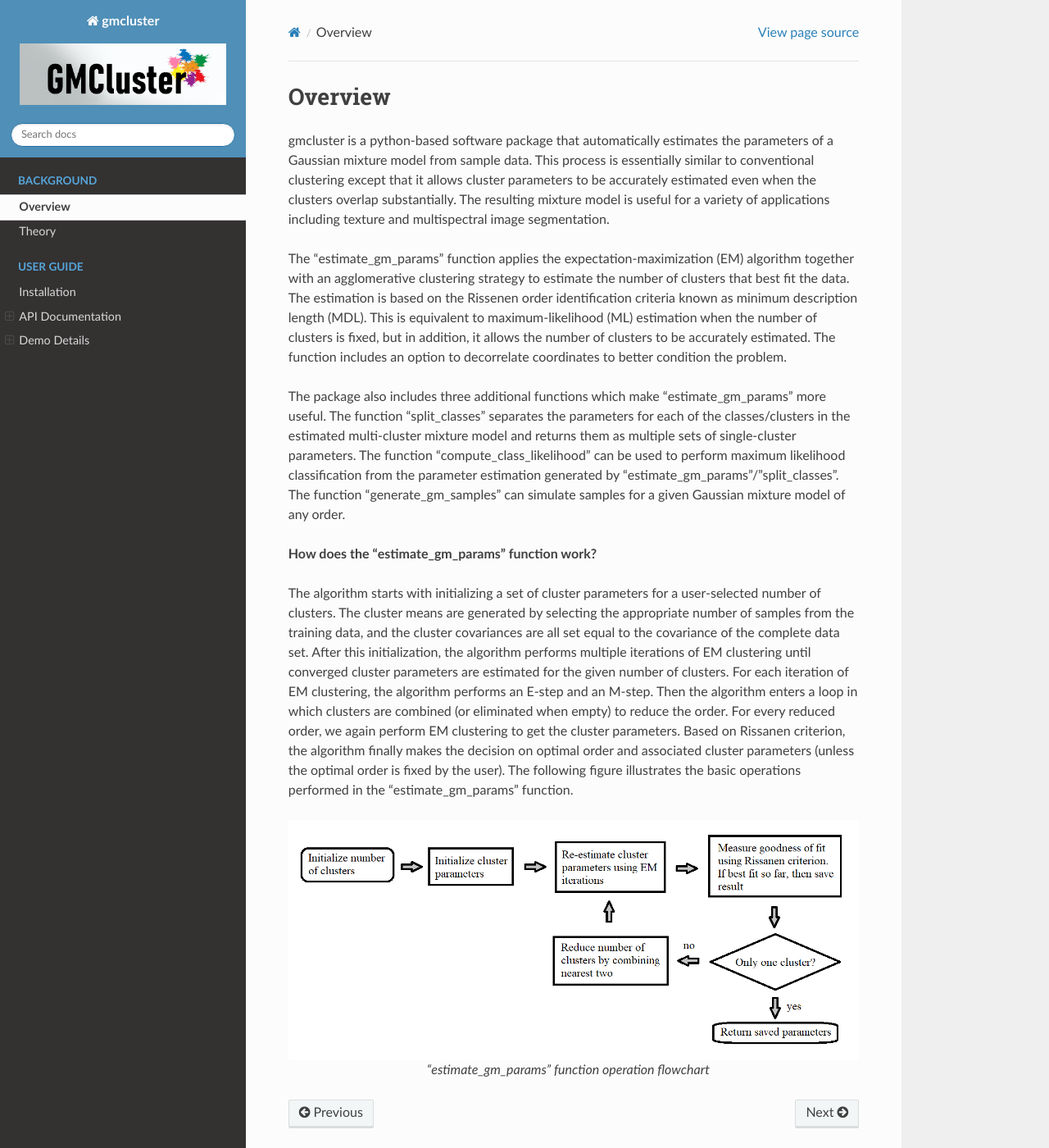
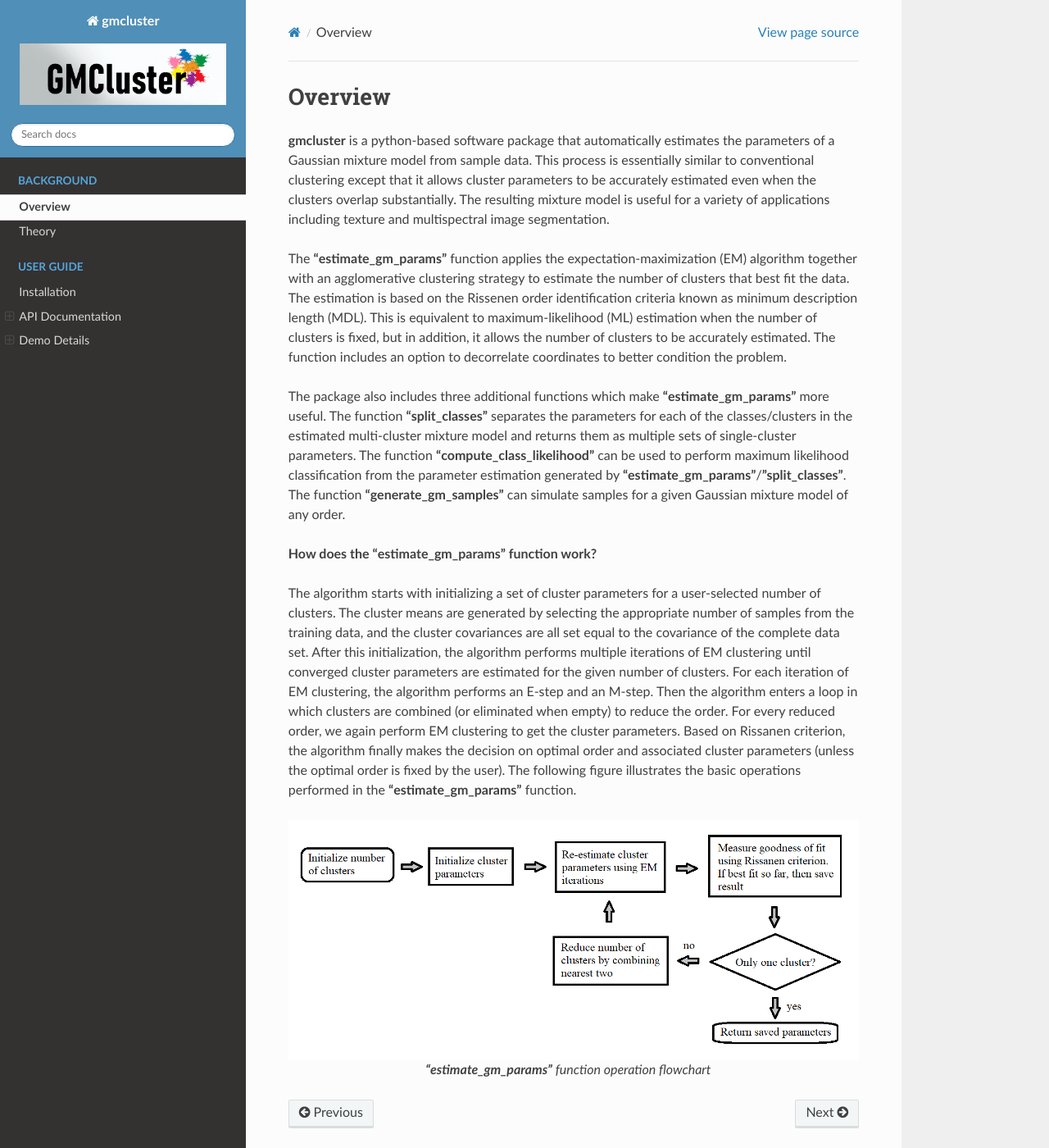
Before and after one commit to cabouman/gmcluster, a Sphinx documentation site: the page built from docs/source/overview.rst, in a window 1280 px wide and 1400 px high. Shown: the whole window at 82% size. Built offline with Sphinx 7.4.7 and the Read the Docs theme 2.0.0, drawn with Linux system fonts in a browser that asks for light colours; pages that are not in the unit, such as notebooks, are missing from menus.

```diff
--- a/docs/source/overview.rst
+++ b/docs/source/overview.rst
@@ -2,20 +2,20 @@
 Overview
 ========
 
-gmcluster is a python-based software package that automatically estimates the parameters of a Gaussian mixture model from sample data. This process is essentially similar to conventional clustering except that it allows cluster parameters to be accurately estimated even when the clusters overlap substantially. The resulting mixture model is useful for a variety of applications including texture and multispectral image segmentation.
+**gmcluster** is a python-based software package that automatically estimates the parameters of a Gaussian mixture model from sample data. This process is essentially similar to conventional clustering except that it allows cluster parameters to be accurately estimated even when the clusters overlap substantially. The resulting mixture model is useful for a variety of applications including texture and multispectral image segmentation.
 
-The "estimate_gm_params" function applies the expectation-maximization (EM) algorithm together with an agglomerative clustering strategy to estimate the number of clusters that best fit the data. The estimation is based on the Rissenen order identification criteria known as minimum description length (MDL). This is equivalent to maximum-likelihood (ML) estimation when the number of clusters is fixed, but in addition, it allows the number of clusters to be accurately estimated. The function includes an option to decorrelate coordinates to better condition the problem.
+The **"estimate_gm_params"** function applies the expectation-maximization (EM) algorithm together with an agglomerative clustering strategy to estimate the number of clusters that best fit the data. The estimation is based on the Rissenen order identification criteria known as minimum description length (MDL). This is equivalent to maximum-likelihood (ML) estimation when the number of clusters is fixed, but in addition, it allows the number of clusters to be accurately estimated. The function includes an option to decorrelate coordinates to better condition the problem.
 
-The package also includes three additional functions which make "estimate_gm_params" more useful. The function "split_classes" separates the parameters for each of the classes/clusters in the estimated multi-cluster mixture model and returns them as multiple sets of single-cluster parameters. The function "compute_class_likelihood" can be used to perform maximum likelihood classification from the parameter estimation generated by "estimate_gm_params"/"split_classes". The function "generate_gm_samples" can simulate samples for a given Gaussian mixture model of any order.
+The package also includes three additional functions which make **"estimate_gm_params"** more useful. The function **"split_classes"** separates the parameters for each of the classes/clusters in the estimated multi-cluster mixture model and returns them as multiple sets of single-cluster parameters. The function **"compute_class_likelihood"** can be used to perform maximum likelihood classification from the parameter estimation generated by **"estimate_gm_params"**/**"split_classes"**. The function **"generate_gm_samples"** can simulate samples for a given Gaussian mixture model of any order.
 
 
 **How does the "estimate_gm_params" function work?**
 
-The algorithm starts with initializing a set of cluster parameters for a user-selected number of clusters. The cluster means are generated by selecting the appropriate number of samples from the training data, and the cluster covariances are all set equal to the covariance of the complete data set. After this initialization, the algorithm performs multiple iterations of EM clustering until converged cluster parameters are estimated for the given number of clusters. For each iteration of EM clustering, the algorithm performs an E-step and an M-step. Then the algorithm enters a loop in which clusters are combined (or eliminated when empty) to reduce the order. For every reduced order, we again perform EM clustering to get the cluster parameters. Based on Rissanen criterion, the algorithm finally makes the decision on optimal order and associated cluster parameters (unless the optimal order is fixed by the user). The following figure illustrates the basic operations performed in the "estimate_gm_params" function.
+The algorithm starts with initializing a set of cluster parameters for a user-selected number of clusters. The cluster means are generated by selecting the appropriate number of samples from the training data, and the cluster covariances are all set equal to the covariance of the complete data set. After this initialization, the algorithm performs multiple iterations of EM clustering until converged cluster parameters are estimated for the given number of clusters. For each iteration of EM clustering, the algorithm performs an E-step and an M-step. Then the algorithm enters a loop in which clusters are combined (or eliminated when empty) to reduce the order. For every reduced order, we again perform EM clustering to get the cluster parameters. Based on Rissanen criterion, the algorithm finally makes the decision on optimal order and associated cluster parameters (unless the optimal order is fixed by the user). The following figure illustrates the basic operations performed in the **"estimate_gm_params"** function.
 
 .. figure:: gm_flowchart.png
    :width: 100%
-   :alt: "estimate_gm_params" flowchart
+   :alt: **"estimate_gm_params"** flowchart
    :align: center
 
-   "estimate_gm_params" function operation flowchart
+   **"estimate_gm_params"** function operation flowchart
```
